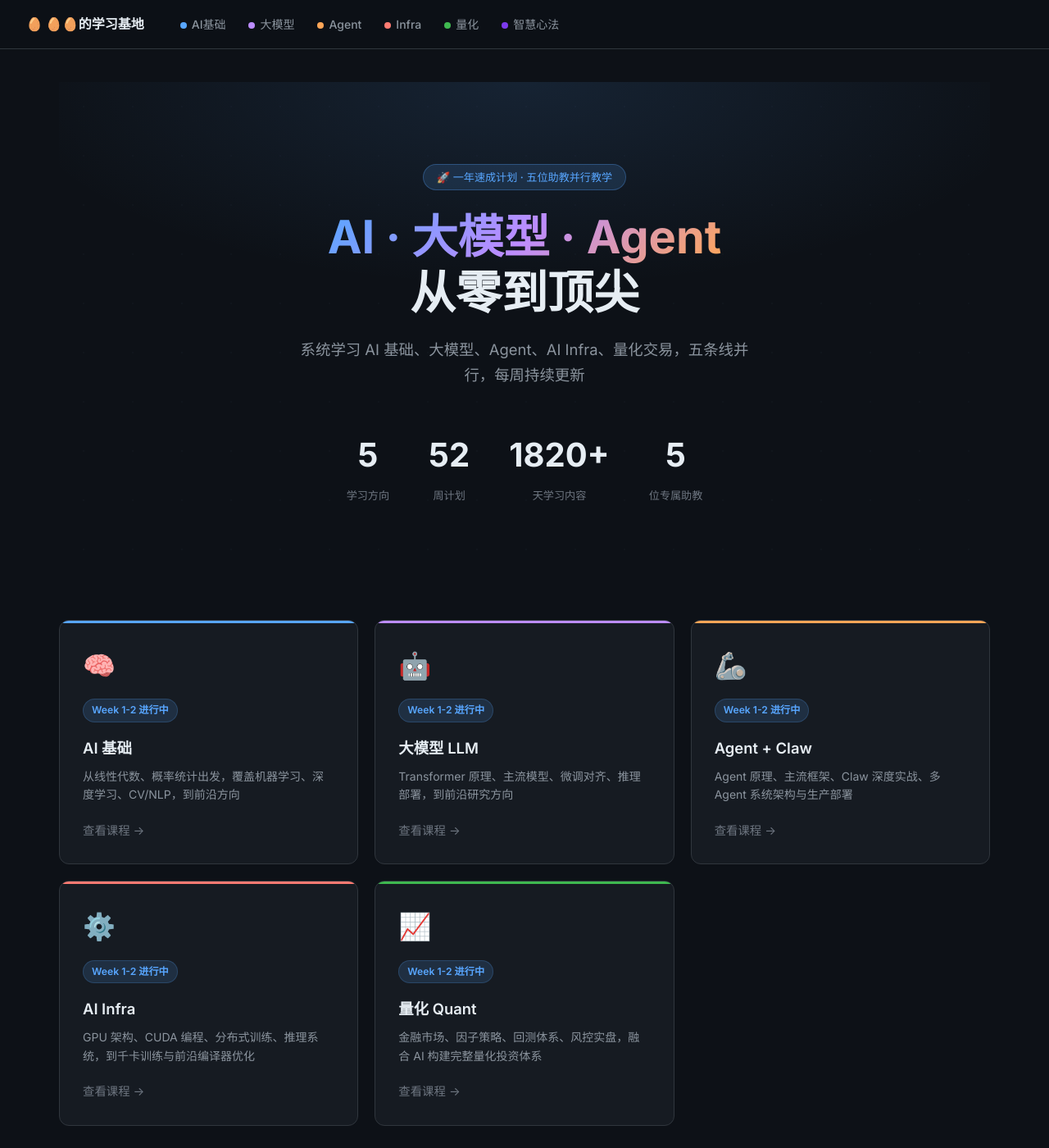
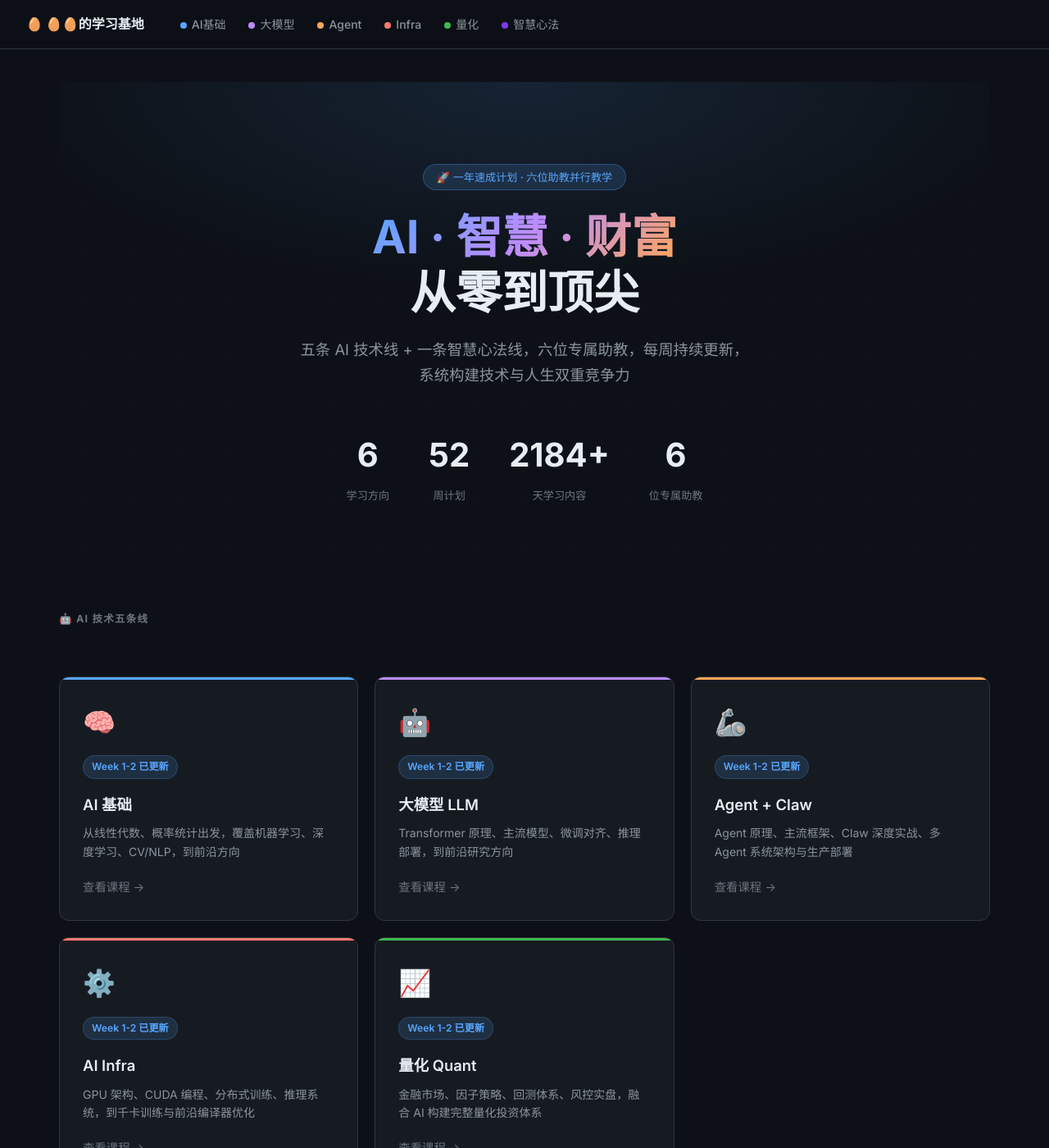
Before and after one commit to Lingbo-Huang/dandan-learn, a Jekyll site: the page built from index.md, in a window 1280 px wide and 1400 px high. Shown: the whole window at 82% size. Built offline with Jekyll 4.4.1, drawn with Linux system fonts in a browser that asks for light colours; some of the changed text lies outside the part shown.

Commit message:
Update index.md

```diff
--- a/index.md
+++ b/index.md
@@ -4,22 +4,24 @@
 ---
 
 <div class="home-hero">
-  <div class="tag">🚀 一年速成计划 · 五位助教并行教学</div>
-  <h1><span class="gradient">AI · 大模型 · Agent</span><br>从零到顶尖</h1>
-  <p>系统学习 AI 基础、大模型、Agent、AI Infra、量化交易，五条线并行，每周持续更新</p>
+  <div class="tag">🚀 一年速成计划 · 六位助教并行教学</div>
+  <h1><span class="gradient">AI · 智慧 · 财富</span><br>从零到顶尖</h1>
+  <p>五条 AI 技术线 + 一条智慧心法线，六位专属助教，每周持续更新，系统构建技术与人生双重竞争力</p>
   <div class="hero-stats">
-    <div class="hero-stat"><div class="num">5</div><div class="label">学习方向</div></div>
+    <div class="hero-stat"><div class="num">6</div><div class="label">学习方向</div></div>
     <div class="hero-stat"><div class="num">52</div><div class="label">周计划</div></div>
-    <div class="hero-stat"><div class="num">1820+</div><div class="label">天学习内容</div></div>
-    <div class="hero-stat"><div class="num">5</div><div class="label">位专属助教</div></div>
+    <div class="hero-stat"><div class="num">2184+</div><div class="label">天学习内容</div></div>
+    <div class="hero-stat"><div class="num">6</div><div class="label">位专属助教</div></div>
   </div>
 </div>
+
+<div style="margin-top:48px;margin-bottom:16px;font-size:0.78em;font-weight:700;text-transform:uppercase;letter-spacing:0.1em;color:var(--text3)">🤖 AI 技术五条线</div>
 
 <div class="tracks-grid">
 
   <a href="{{ '/ai/' | relative_url }}" class="track-card c-ai">
     <span class="icon">🧠</span>
-    <span class="badge">Week 1-2 进行中</span>
+    <span class="badge">Week 1-2 已更新</span>
     <h3>AI 基础</h3>
     <p>从线性代数、概率统计出发，覆盖机器学习、深度学习、CV/NLP，到前沿方向</p>
     <div class="arrow">查看课程 →</div>
@@ -27,7 +29,7 @@
 
   <a href="{{ '/llm/' | relative_url }}" class="track-card c-llm">
     <span class="icon">🤖</span>
-    <span class="badge">Week 1-2 进行中</span>
+    <span class="badge">Week 1-2 已更新</span>
     <h3>大模型 LLM</h3>
     <p>Transformer 原理、主流模型、微调对齐、推理部署，到前沿研究方向</p>
     <div class="arrow">查看课程 →</div>
@@ -35,7 +37,7 @@
 
   <a href="{{ '/agent/' | relative_url }}" class="track-card c-agent">
     <span class="icon">🦾</span>
-    <span class="badge">Week 1-2 进行中</span>
+    <span class="badge">Week 1-2 已更新</span>
     <h3>Agent + Claw</h3>
     <p>Agent 原理、主流框架、Claw 深度实战、多 Agent 系统架构与生产部署</p>
     <div class="arrow">查看课程 →</div>
@@ -43,7 +45,7 @@
 
   <a href="{{ '/infra/' | relative_url }}" class="track-card c-infra">
     <span class="icon">⚙️</span>
-    <span class="badge">Week 1-2 进行中</span>
+    <span class="badge">Week 1-2 已更新</span>
     <h3>AI Infra</h3>
     <p>GPU 架构、CUDA 编程、分布式训练、推理系统，到千卡训练与前沿编译器优化</p>
     <div class="arrow">查看课程 →</div>
@@ -51,10 +53,26 @@
 
   <a href="{{ '/quant/' | relative_url }}" class="track-card c-quant">
     <span class="icon">📈</span>
-    <span class="badge">Week 1-2 进行中</span>
+    <span class="badge">Week 1-2 已更新</span>
     <h3>量化 Quant</h3>
     <p>金融市场、因子策略、回测体系、风控实盘，融合 AI 构建完整量化投资体系</p>
     <div class="arrow">查看课程 →</div>
   </a>
 
 </div>
+
+<div style="margin-top:48px;margin-bottom:16px;font-size:0.78em;font-weight:700;text-transform:uppercase;letter-spacing:0.1em;color:var(--text3)">🎯 智慧心法线</div>
+
+<div class="tracks-grid" style="grid-template-columns:1fr">
+
+  <a href="{{ '/wisdom/' | relative_url }}" class="track-card" style="--card-color:#7c3aed;border-top:3px solid #7c3aed;display:grid;grid-template-columns:auto 1fr auto;align-items:center;gap:24px">
+    <span class="icon" style="font-size:2.5em;margin:0">🎯</span>
+    <div>
+      <span class="badge" style="background:rgba(124,58,237,0.1);color:#7c3aed;border-color:rgba(124,58,237,0.2)">Week 1 开始更新</span>
+      <h3 style="margin-top:8px">从历史读懂底层逻辑</h3>
+      <p style="margin-top:6px">不以书为纲，以智慧为纲。毛选 · 古典哲学 · 资本论 · 心理学 · 乌合之众 · 君主论 · 三国水浒……从历史事件与人物选择中提炼矛盾法则、人性密码、权力逻辑、财富规律与处世心法，读懂底层，掌控人生</p>
+    </div>
+    <div class="arrow" style="white-space:nowrap">查看课程 →</div>
+  </a>
+
+</div>
```
